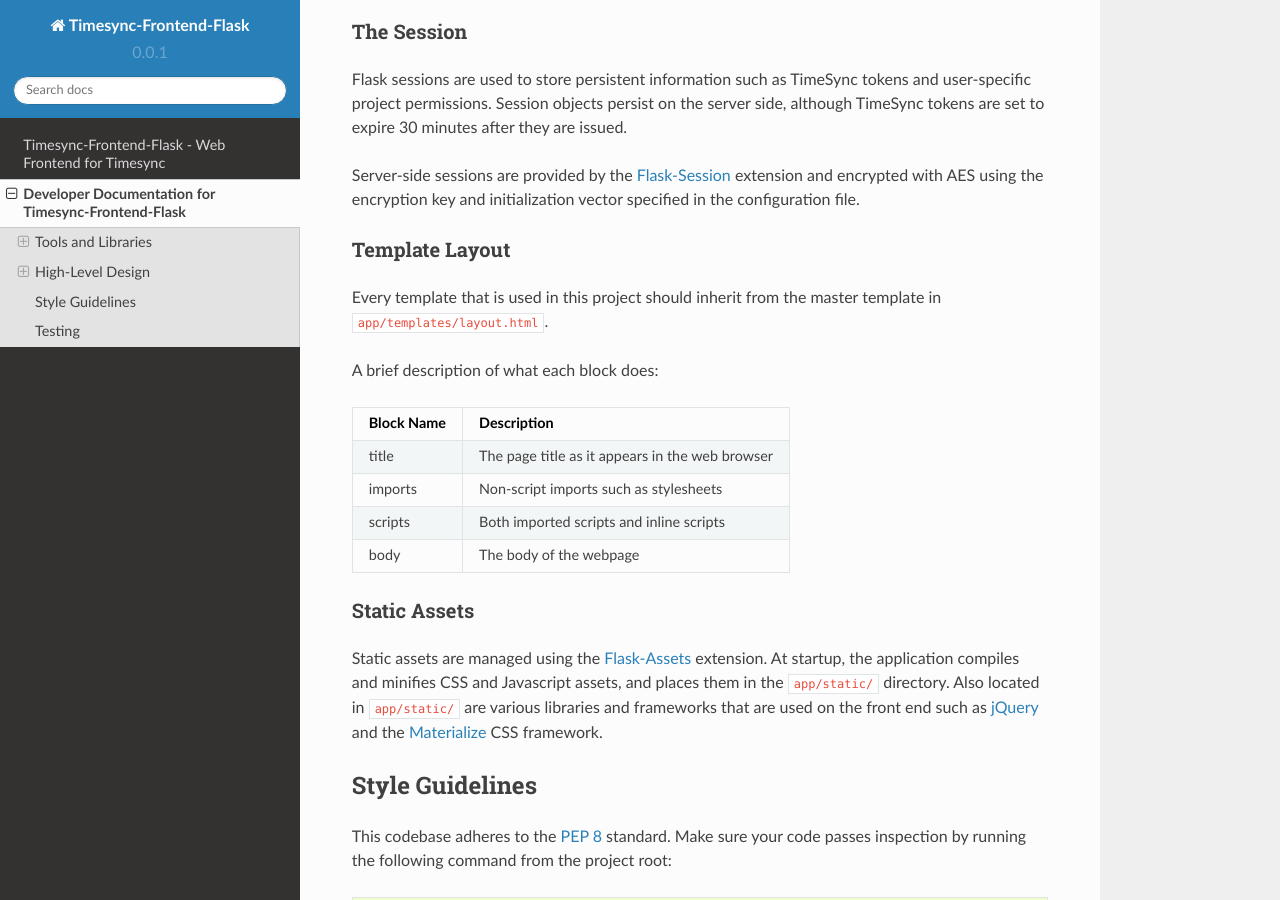
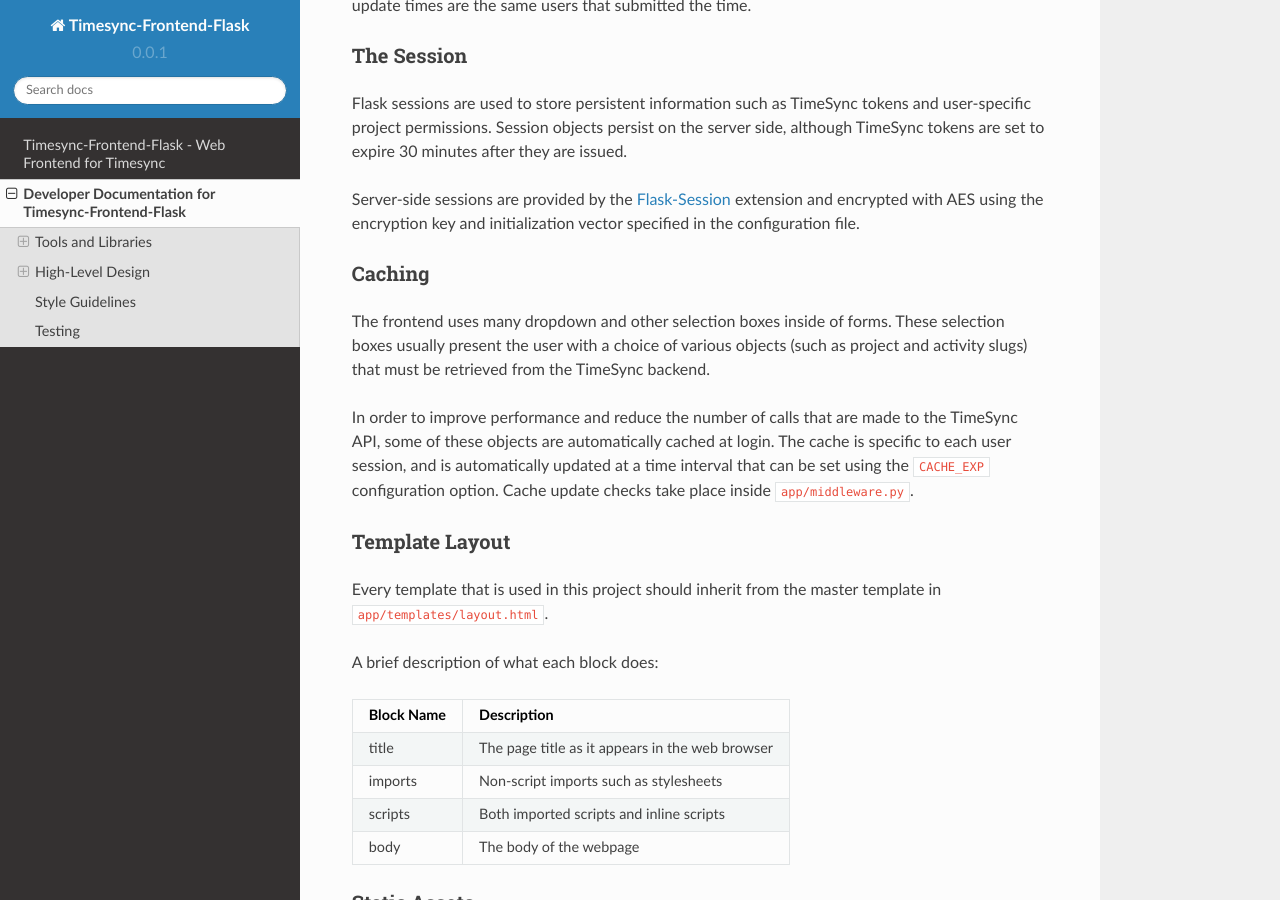
Before and after one commit to osuosl/timesync-frontend-flask, a Sphinx documentation site: the page built from docs/source/dev.rst, in a window 1280 px wide and 900 px high, scrolled down 1784 px. Built offline with Sphinx 7.4.7 and the Read the Docs theme 2.0.0, drawn with Linux system fonts in a browser that asks for light colours.

Commit message:
Added caching section to dev.rst

```diff
--- a/docs/source/dev.rst
+++ b/docs/source/dev.rst
@@ -93,6 +93,20 @@
 
 .. _Flask-Session: https://pythonhosted.org/Flask-Session/
 
+Caching
+'''''''
+
+The frontend uses many dropdown and other selection boxes inside of forms.
+These selection boxes usually present the user with a choice of various objects
+(such as project and activity slugs) that must be retrieved from the TimeSync
+backend.
+
+In order to improve performance and reduce the number of calls that are made to
+the TimeSync API, some of these objects are automatically cached at login. The
+cache is specific to each user session, and is automatically updated at a time
+interval that can be set using the ``CACHE_EXP`` configuration option. Cache
+update checks take place inside ``app/middleware.py``.
+
 Template Layout
 '''''''''''''''
 
```
